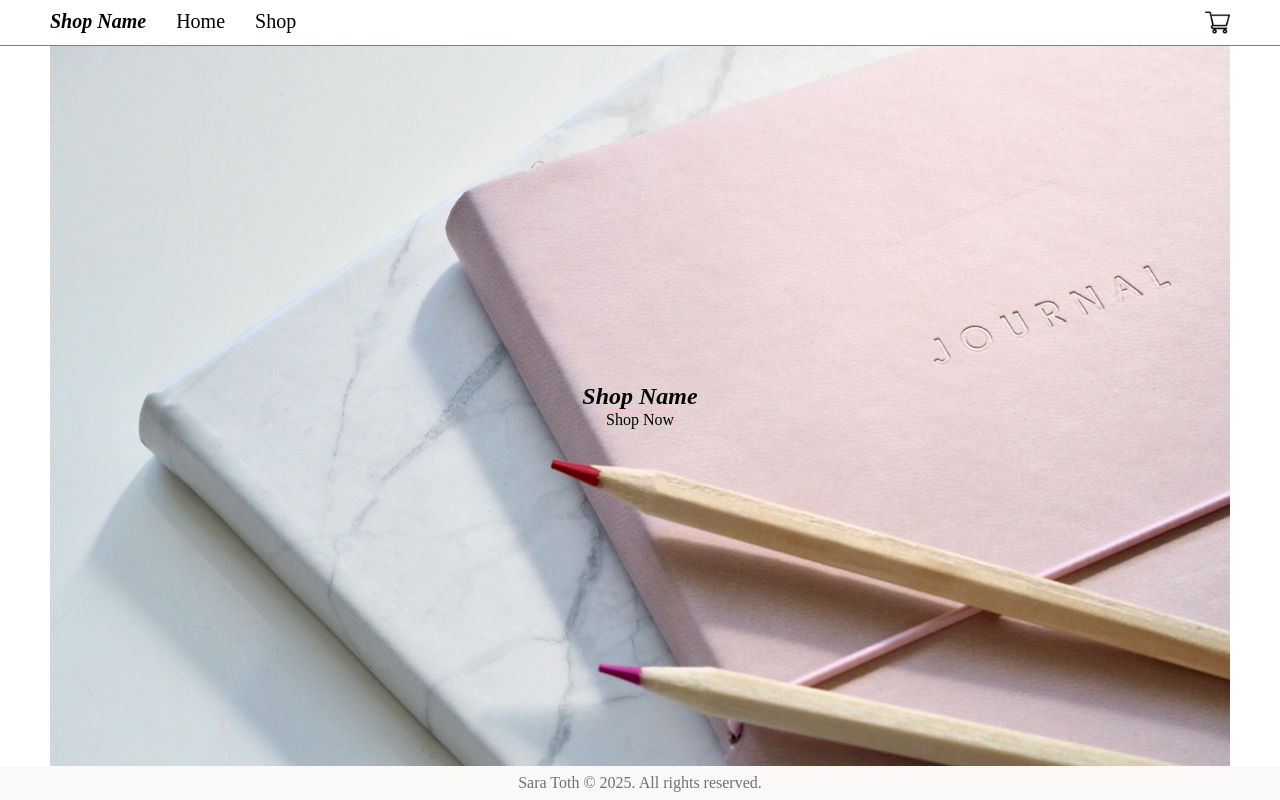
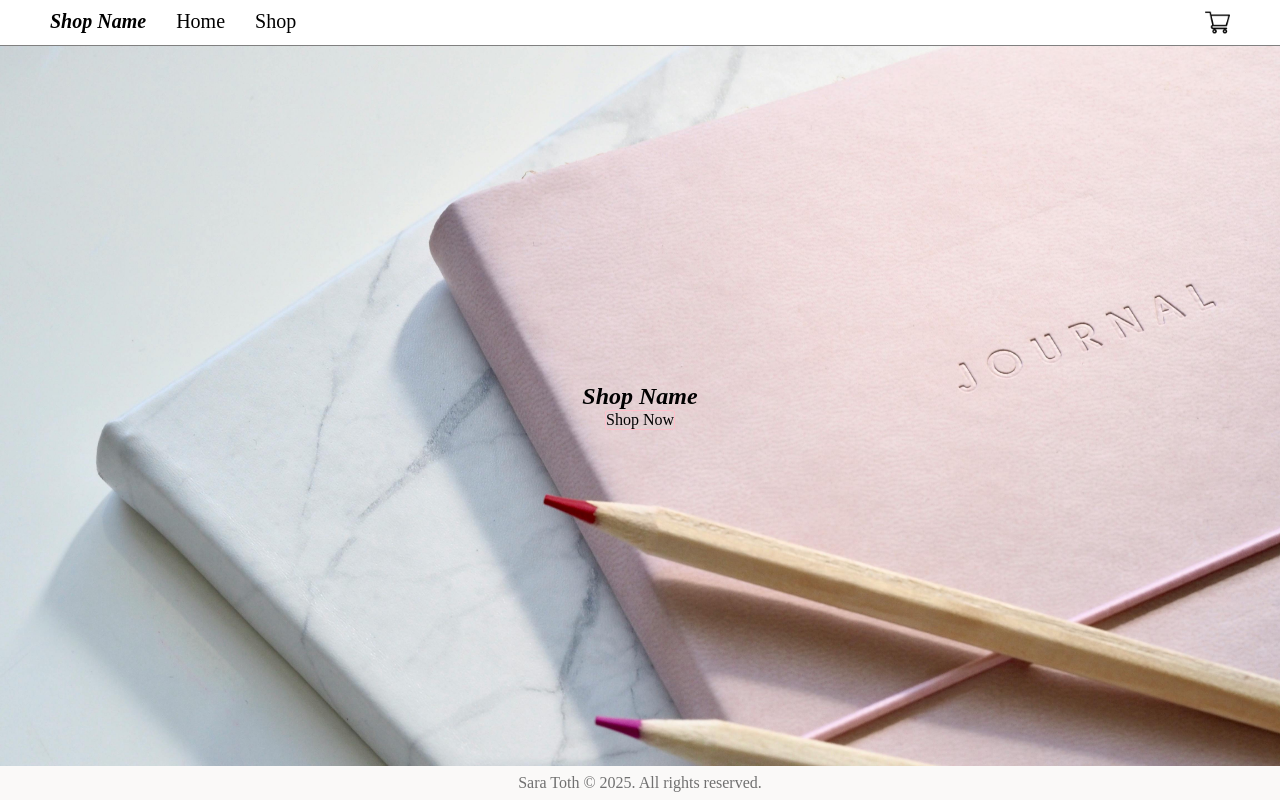
Before and after one commit to SaraToth/odin-react-shopping-cart, a React (Vite) app: page / in a window 1280 px wide. Built offline with nearby package versions, Linux system fonts and the light colour scheme.

Commit message:
Feat: Remove padding from Home component

```diff
--- a/src/index.css
+++ b/src/index.css
@@ -9,6 +9,6 @@
     height: 100vh;
 }
 
-main {
+/* main {
     padding: 0 50px;
-}
+}  */
```
